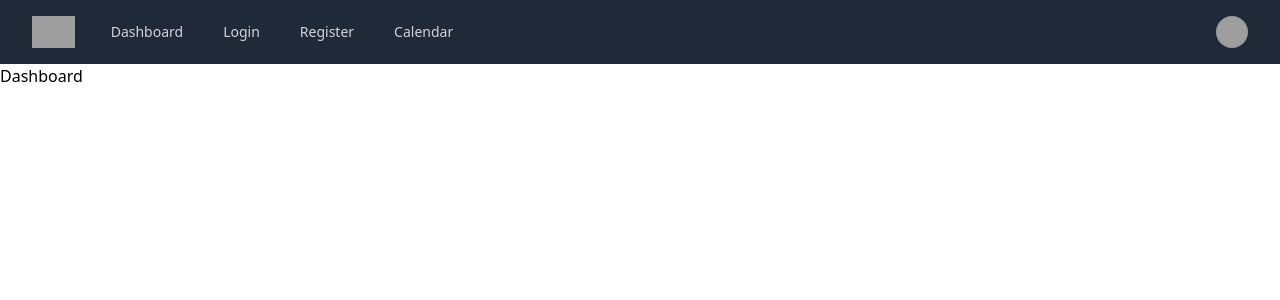
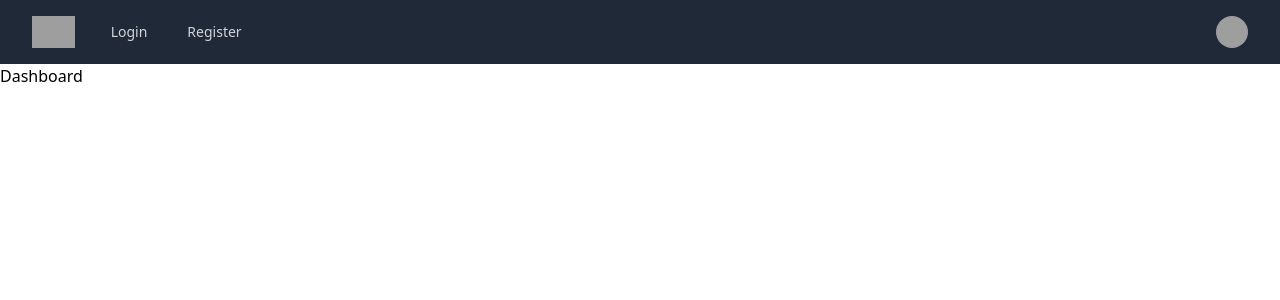
Before and after one commit to Mehrdad-mousavi96/login-register-store, a React (Create React App) app: page /dashboard in a window 1280 px wide. Shown: the top 300 px of the page. Built offline with nearby package versions, Linux system fonts and the light colour scheme; grey boxes are pictures that could not be loaded.

Commit message:
on Login you can signin to your dashboard

```diff
--- a/src/App.jsx
+++ b/src/App.jsx
@@ -1,4 +1,5 @@
 import React from "react";
+import { useState } from "react";
 import {
   BrowserRouter as Router,
   HashRouter,
@@ -10,9 +11,18 @@ import Login from "./components/Login";
 import Navbar from "./components/Navbar";
 import NoMatchPage from "./components/NoMatchPage";
 import Register from "./components/Register";
+import { UserContext } from "./useContext";
 
 const App = () => {
+
+  const [user,setUser] = useState({
+    isLoggedIn: false,
+    currentUserId: null,
+    currentUserName: null
+  })
+
   return (
+    <UserContext.Provider value={{user, setUser}}>
       <Router>
         <Navbar />
         <Switch>
@@ -22,6 +32,7 @@ const App = () => {
           <Route path={"*"} exact component={NoMatchPage} />
         </Switch>
       </Router>
+    </UserContext.Provider>
   );
 };
 
--- a/src/components/Dashboard.jsx
+++ b/src/components/Dashboard.jsx
@@ -1,13 +1,21 @@
 import React from 'react'
+import { useContext } from 'react'
 import { useEffect } from 'react'
+import { UserContext } from '../useContext'
 
 const Dashboard = () => {
 
   useEffect(() => {
     document.title = 'Dashboard'
   }, [])
+
+  const userContext = useContext(UserContext)
+
+
   return (
-    <div className=''>Dashboard</div>
+    <div className=''>
+      Dashboard
+    </div>
   )
 }
 
--- a/src/components/Login.jsx
+++ b/src/components/Login.jsx
@@ -1,8 +1,12 @@
 import React from "react";
+import { useContext } from "react";
 import { useEffect, useState } from "react";
 import { Link } from "react-router-dom";
+import { UserContext } from "../useContext";
 
 const Login = (props) => {
+  const userContext = useContext(UserContext);
+
   // States
   const [email, setEmail] = useState("");
   const [password, setPassword] = useState("");
@@ -42,14 +46,11 @@ const Login = (props) => {
       errorsData.password.push("Password can not be blank");
     }
 
-
     //password regex
     const validPasswordRegex = /((?=.*\d)(?=.*[a-z])(?=.*[A-Z]).{6,15})/;
     if (password) {
       if (!validPasswordRegex.test(password)) {
-        errorsData.password.push(
-          "Your password is Incorrect"
-        );
+        errorsData.password.push("Your password is Incorrect");
       }
     }
 
@@ -66,7 +67,7 @@ const Login = (props) => {
     return valid;
   };
 
-  useEffect(() => validate())
+  useEffect(() => validate(), []);
 
   const onLoginClick = async (e) => {
     e.preventDefault();
@@ -91,6 +92,12 @@ const Login = (props) => {
       if (response.ok) {
         let responseBody = await response.json();
         if (responseBody.length > 0) {
+          userContext.setUser({
+            ...userContext.user,
+            isLoggedIn: true,
+            currentUserId: responseBody[0].id,
+            currentUserName: responseBody[0].fullName
+          });
           props.history.replace("/dashboard");
         } else {
           setLoginMessage(
@@ -174,7 +181,9 @@ const Login = (props) => {
                   }}
                 />
                 <p className="text-red-900 mt-2">
-                  {dirty["password"] && errors["password"][0] ? errors["password"] : ""}
+                  {dirty["password"] && errors["password"][0]
+                    ? errors["password"]
+                    : ""}
                 </p>
               </div>
 
--- a/src/components/Navbar.jsx
+++ b/src/components/Navbar.jsx
@@ -1,7 +1,11 @@
 import React from "react";
+import { useContext } from "react";
 import { Link } from "react-router-dom";
+import { UserContext } from "../useContext";
 
 const Navbar = () => {
+  const userContext = useContext(UserContext);
+
   return (
     <nav className="bg-gray-800">
       <div className="mx-auto max-w-7xl px-2 sm:px-6 lg:px-8">
@@ -51,33 +55,47 @@ const Navbar = () => {
             </div>
             <div className="hidden sm:ml-6 sm:block">
               <div className="flex space-x-4">
+                {userContext.user.isLoggedIn && (
                   <Link
                     to={"/dashboard"}
                     className="text-gray-300 hover:bg-gray-700 hover:text-white px-3 py-2 rounded-md text-sm font-medium"
                   >
                     Dashboard
                   </Link>
+                )}
 
+                {userContext.user.isLoggedIn ? (
+                  ""
+                ) : (
                   <Link
                     to={"/"}
                     className="text-gray-300 hover:bg-gray-700 hover:text-white px-3 py-2 rounded-md text-sm font-medium"
                   >
                     Login
                   </Link>
+                )}
 
+                {userContext.user.isLoggedIn ? (
+                  ""
+                ) : (
                   <Link
                     to={"/register"}
                     className="text-gray-300 hover:bg-gray-700 hover:text-white px-3 py-2 rounded-md text-sm font-medium"
                   >
                     Register
                   </Link>
+                )}
 
+                {userContext.user.isLoggedIn ? (
                   <a
                     href="#"
                     className="text-gray-300 hover:bg-gray-700 hover:text-white px-3 py-2 rounded-md text-sm font-medium"
                   >
-                  Calendar
+                    {userContext.user.currentUserName}
                   </a>
+                ) : (
+                  ""
+                )}
               </div>
             </div>
           </div>
--- a/src/components/Register.jsx
+++ b/src/components/Register.jsx
@@ -135,7 +135,8 @@ const Register = (props) => {
     return valid;
   };
 
-  useEffect(() => validate())
+  useEffect(() => validate(), []);
+
 
   const onRegisterClick = async (e) => {
 
--- a/src/index.js
+++ b/src/index.js
@@ -5,7 +5,5 @@ import App from './App';
 
 const root = ReactDOM.createRoot(document.getElementById('root'));
 root.render(
-  <React.Fragment>
     <App />
-  </React.Fragment>
 );
```
Also changed, not shown: src/useContext.js (line endings or trailing spaces). Lines whose indentation alone changed are shown as unchanged.
